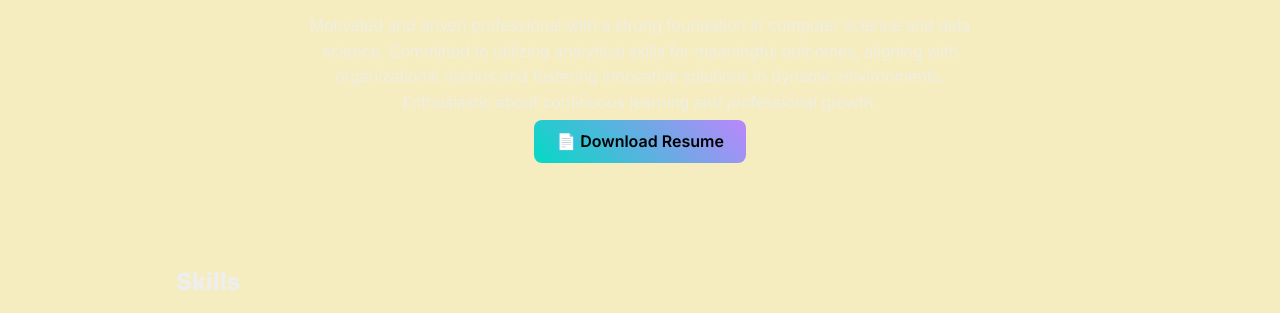
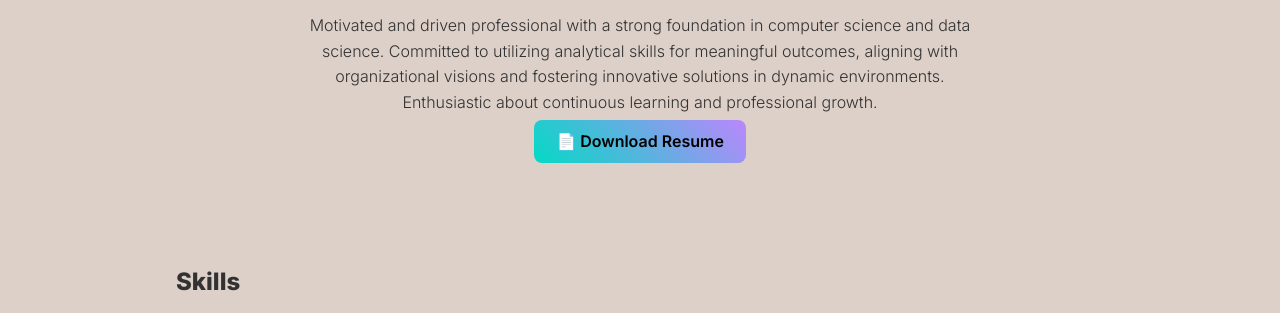
Before and after one commit to Midintiakshay/AKSHAY-PORTFOLIO, a plain HTML site: page index.html in a window 1280 px wide. Shown: the part 365-678 px from the top of the page. Drawn offline with Linux system fonts and the light colour scheme.

Commit message:
Update styles.css

```diff
--- a/styles.css
+++ b/styles.css
@@ -4,8 +4,8 @@ html { scroll-behavior: smooth; }
 body {
   margin: 0;
   font-family: 'Inter', sans-serif;
-  background: #f5edbf;
-  color: #eee;
+  background:#DDD0C8 ;
+  color: #323232;
 }
 
 .navbar {
```
